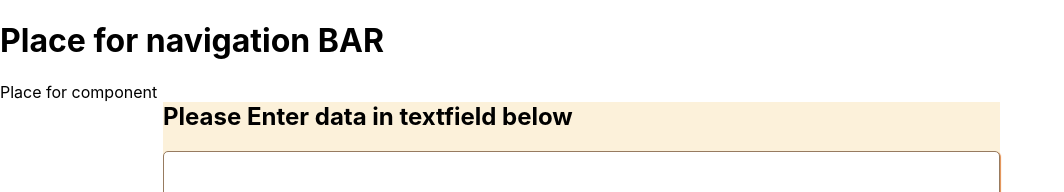
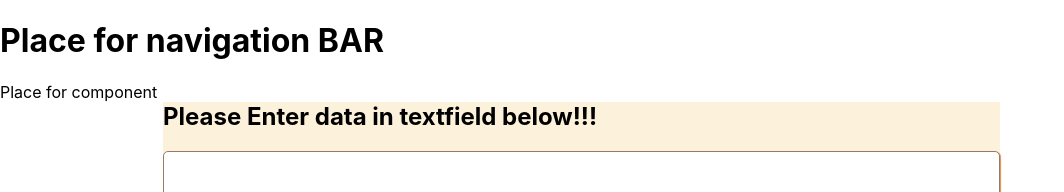
Before and after one commit to AndreyKonovalenko/toolkit, a React (Create React App) app in the folder client/: page / in a window 1280 px wide. Shown: the top 192 px of the page, without its empty margins (0-1064 px from the left). Built offline with nearby package versions, Linux system fonts and the light colour scheme.

Commit message:
chore: chane text for text

```diff
--- a/client/src/pages/TextSorter.js
+++ b/client/src/pages/TextSorter.js
@@ -66,7 +66,7 @@ const TextSorter = (props) => {
   };
   const data = (
     <div className={classes.container}>
-      <h2>Please Enter data in textfield below</h2>
+      <h2>Please Enter data in textfield below!!!</h2>
       <CustomTextArea
         id={'input'}
         value={textData}
```
